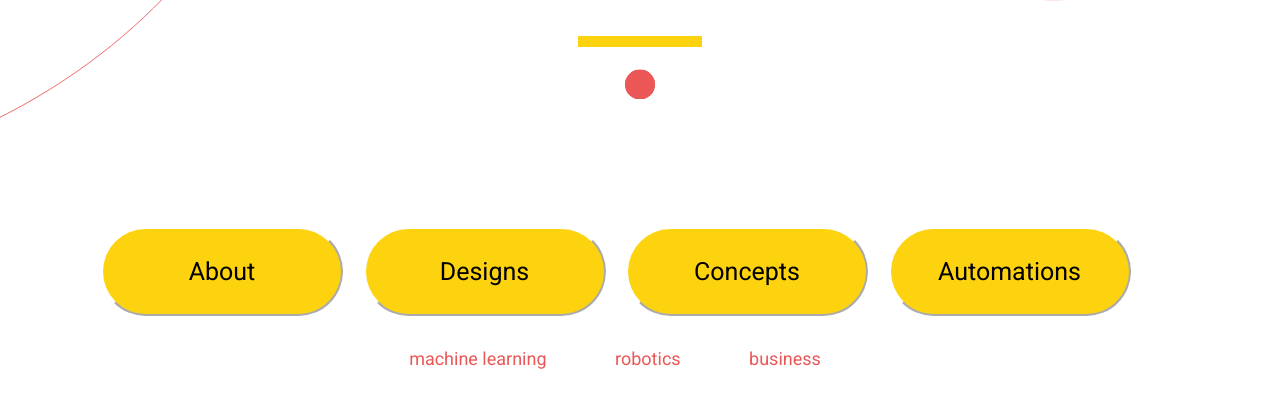
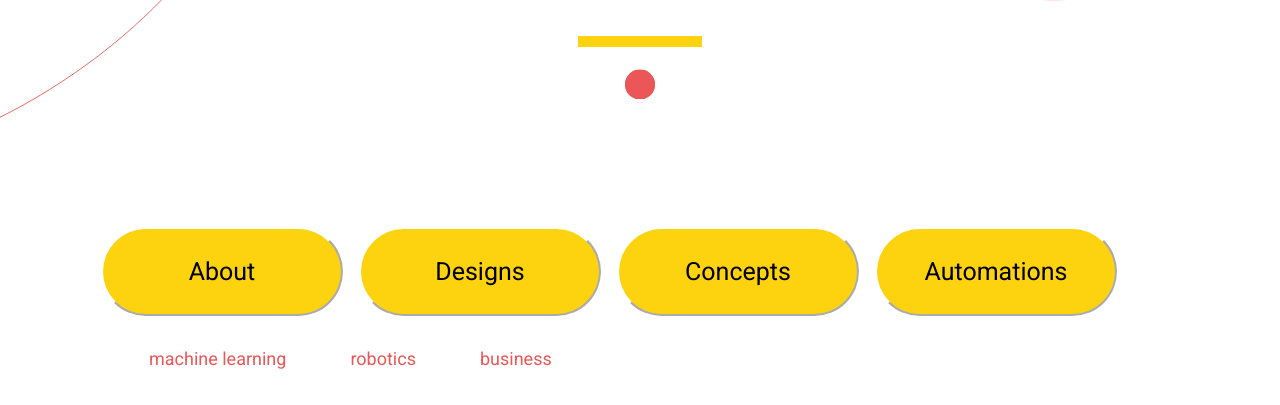
Before and after one commit to etwilliams28/Portfolio-Site, a plain HTML site: page index.html in a window 1280 px wide. Shown: the part 409-814 px from the top of the page. Drawn offline with nearby package versions, Linux system fonts and the light colour scheme.

Commit message:
add display: flex and center text align to the button row.

```diff
--- a/style.css
+++ b/style.css
@@ -94,11 +94,16 @@ body {
 }
 
 .lastRow {
+  display: flex;
   text-align: center;
-  right: 5%;
+
+
 }
 
 .buttonRow {
+  display: flex;
+  text-align: center;
+
   margin-top: 5rem;
 }
 
```
